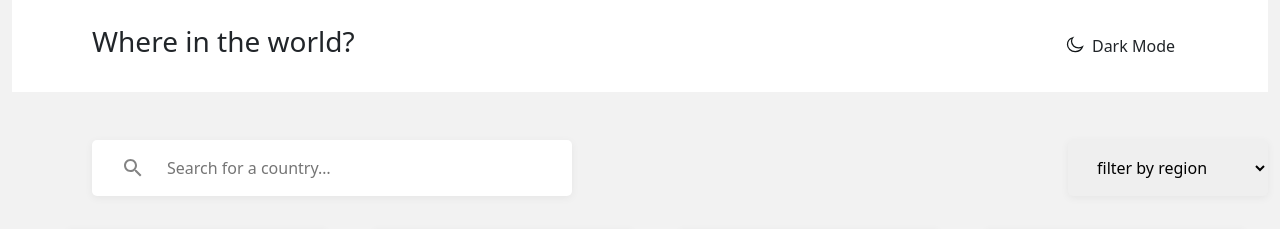
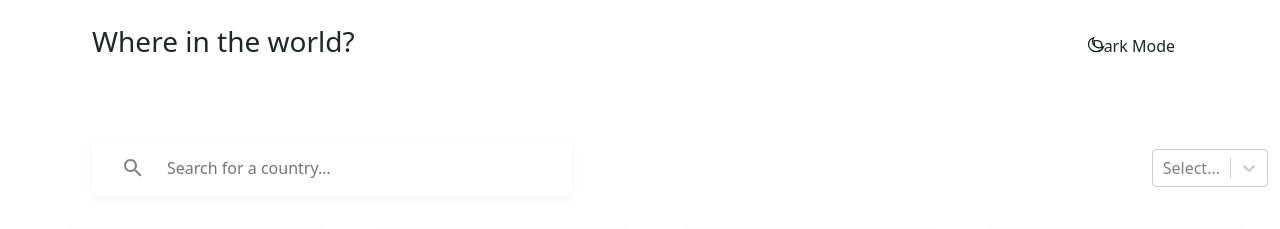
Before and after one commit to Mohirjon-Alimov/react-countries, a React (Create React App) app: page / in a window 1280 px wide. Shown: the top 229 px of the page. Built offline with nearby package versions, Linux system fonts and the light colour scheme.

Commit message:
add react-select

```diff
--- a/package.json
+++ b/package.json
@@ -6,9 +6,11 @@
     "@testing-library/jest-dom": "^5.16.4",
     "@testing-library/react": "^13.3.0",
     "@testing-library/user-event": "^13.5.0",
+    "bootstrap": "^5.2.0",
     "react": "^18.2.0",
     "react-dom": "^18.2.0",
     "react-scripts": "5.0.1",
+    "react-select": "^5.4.0",
     "web-vitals": "^2.1.4"
   },
   "scripts": {
--- a/src/components/search.js
+++ b/src/components/search.js
@@ -1,14 +1,36 @@
+import Select from 'react-select';
+import {useState} from 'react';
+
 let Search = () => {
+  const options = [
+    { value: 'Africa', label: 'Africa' },
+    { value: 'America', label: 'America' },
+    { value: 'Asia', label: 'Asia' },
+    { value: 'Europe', label: 'Europe' },
+    { value: 'Oceania', label: 'Oceania' },
+  ];
+
+  let [currentValue, setCurrentValue] = useState('');
+
+  let getValue = () =>{
+    return currentValue ? options.find(c => c.value === currentValue) : ' '
+  }
+
+  let onChange = (newValue) =>{
+    return setCurrentValue(newValue.value);
+  }
   return (
     <div className="searching position-relative d-flex justify-content-between align-items-center">
       <input className="searchInput position-relative" placeholder="Search for a country…"></input>
-      <select className="select">
-        <option selected disabled value="">filter by region</option>
+      <Select options={options} getValue={getValue} onChange={onChange}/>
+
+      {/* <select className="select">
+        <option selected disabled defaultValue="filter">filter by region</option>
         <option>Africa</option>
         <option>America</option>
         <option>Asia</option>
         <option>Europe</option>
-      </select>
+      </select> */}
     </div>
 
 
--- a/src/index.js
+++ b/src/index.js
@@ -2,6 +2,8 @@ import React from 'react';
 import ReactDOM from 'react-dom/client';
 import './index.css';
 import App from './App';
+
+import 'bootstrap/dist/css/bootstrap.min.css';
 
 const root = ReactDOM.createRoot(document.getElementById('root'));
 root.render(
```
Also changed, not shown: 1 other file (tests, documents, lock files or other folders).
